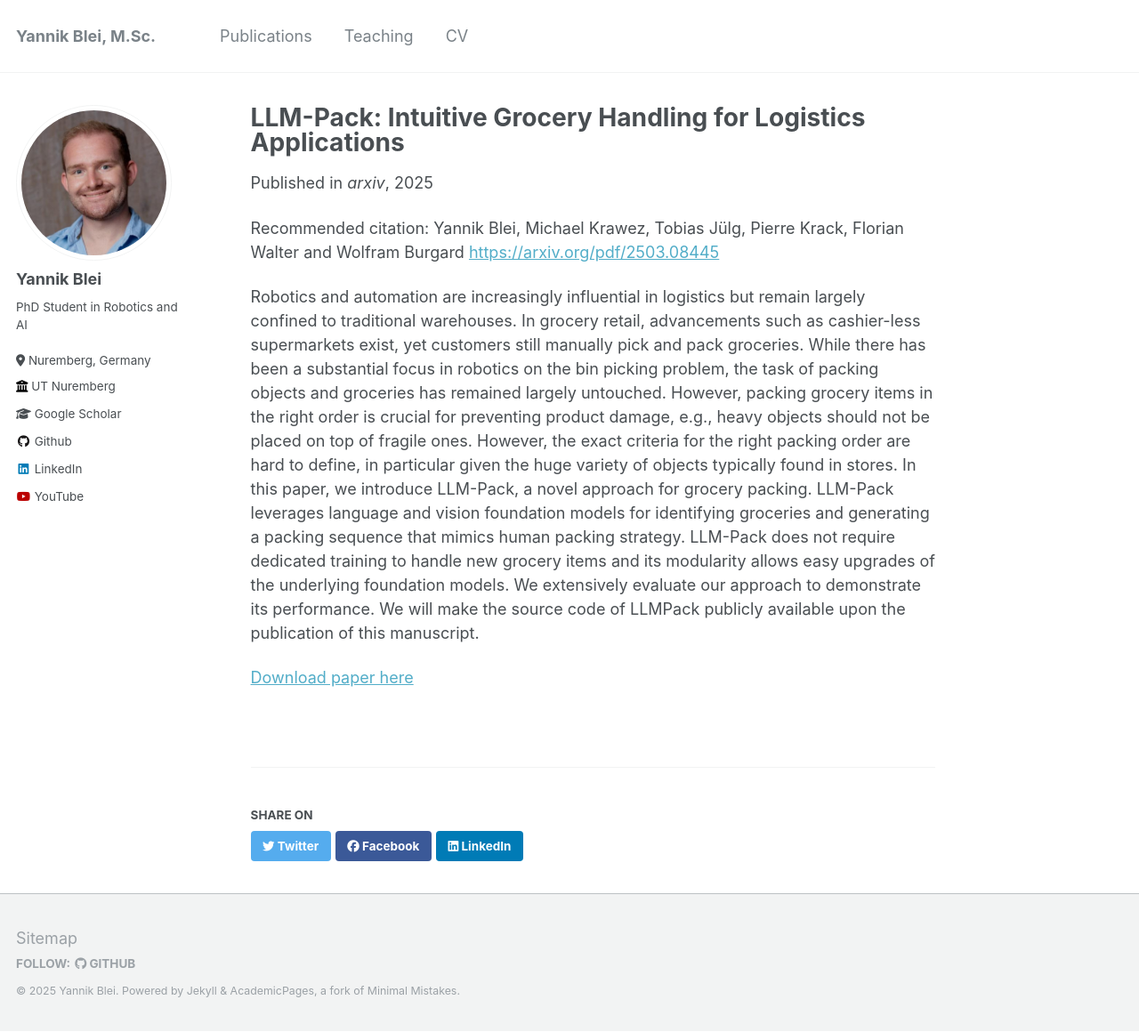
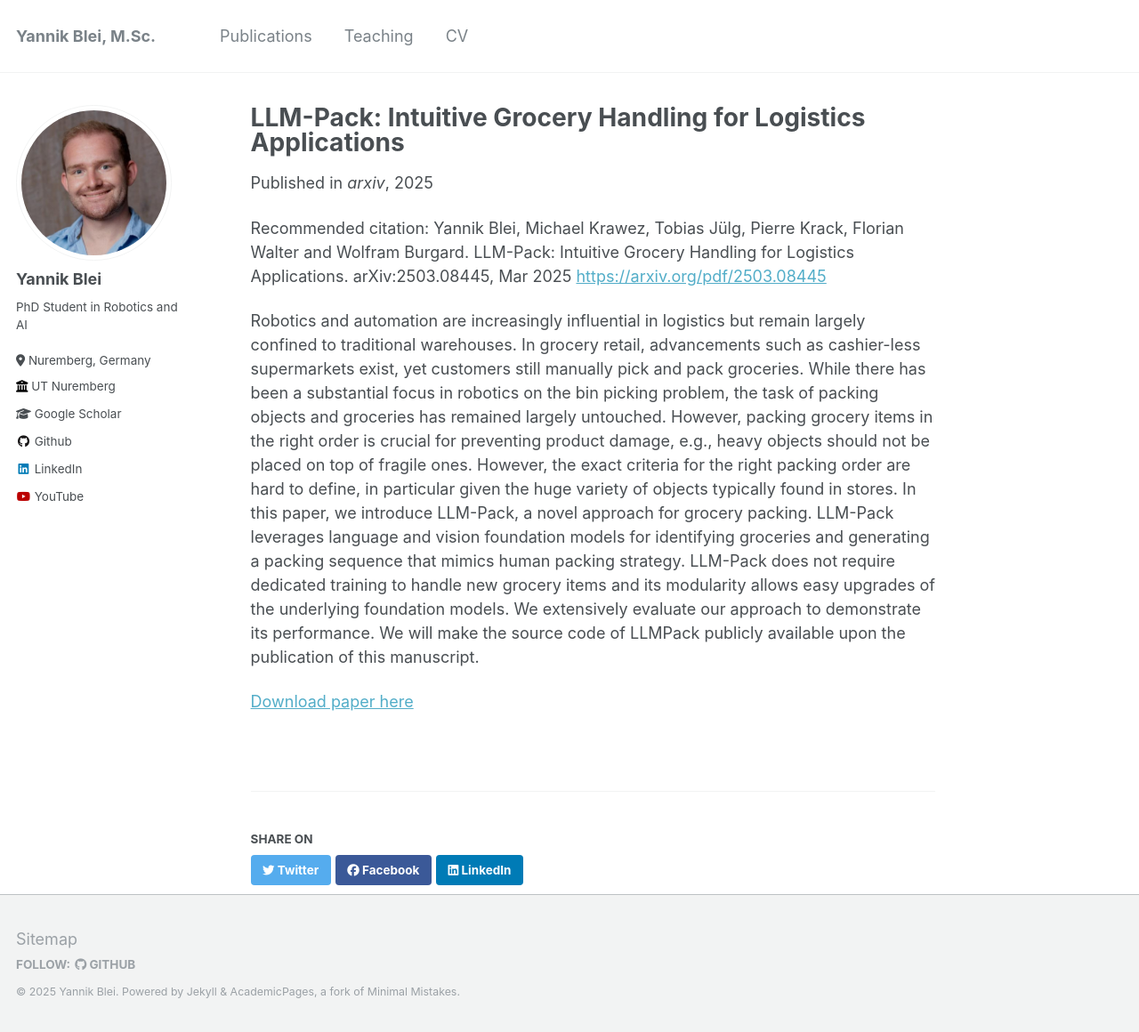
Before and after one commit to yblei/yblei.github.io, a Jekyll site: the page built from _publications/2025-11-03-llm_pack.md, in a window 1280 px wide and 1160 px high. Shown: the whole window at 89% size. Built offline with Jekyll 4.4.1, drawn with Linux system fonts in a browser that asks for light colours.

Commit message:
Update llm-pack citation

```diff
--- a/_publications/2025-11-03-llm_pack.md
+++ b/_publications/2025-11-03-llm_pack.md
@@ -24,7 +24,7 @@ its performance. We will make the source code of LLMPack publicly available upon
 date: 2025-11-03
 venue: 'arxiv'
 paperurl: 'https://arxiv.org/pdf/2503.08445'
-citation: 'Yannik Blei, Michael Krawez, Tobias Jülg, Pierre Krack, Florian Walter and Wolfram Burgard'
+citation: 'Yannik Blei, Michael Krawez, Tobias Jülg, Pierre Krack, Florian Walter and Wolfram Burgard. LLM-Pack: Intuitive Grocery Handling for Logistics Applications. arXiv:2503.08445, Mar 2025'
 ---
 Robotics and automation are increasingly influential in logistics but remain largely confined to traditional
 warehouses. In grocery retail, advancements such as cashier-less
```
Also changed, not shown: 2 other files.
